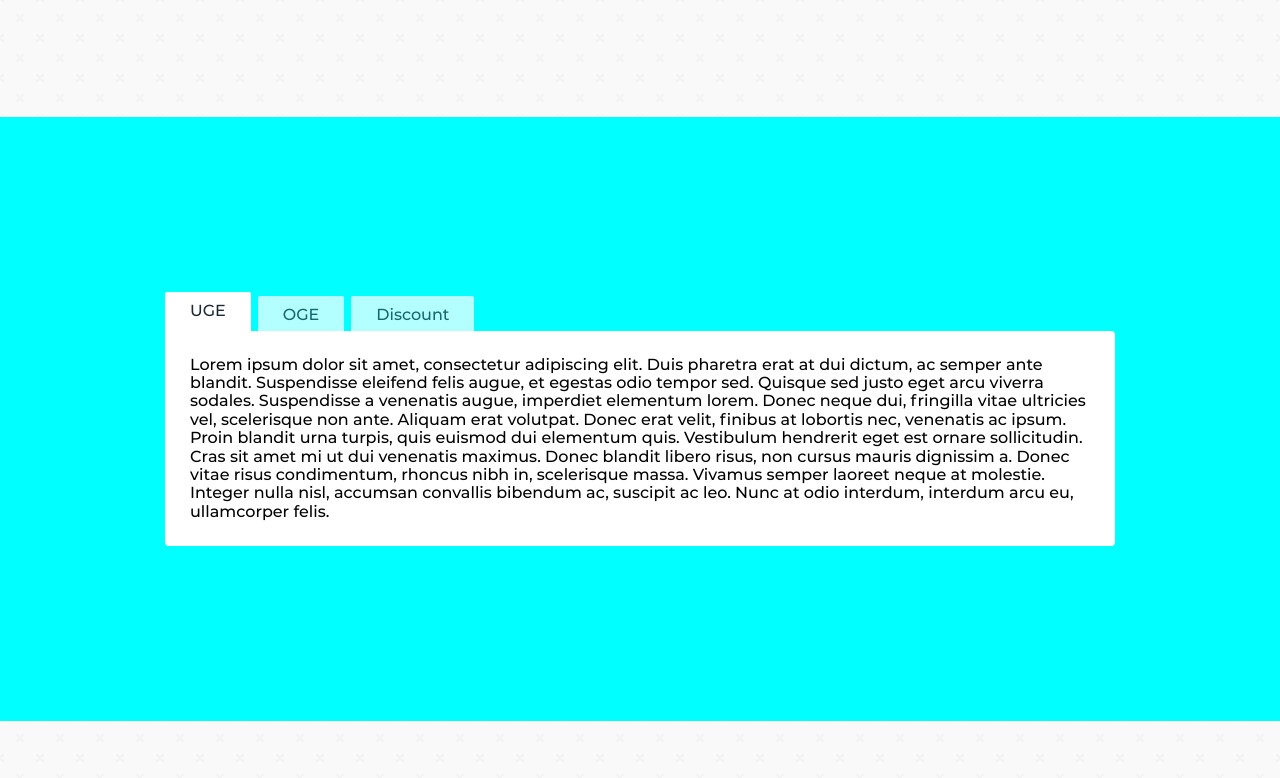
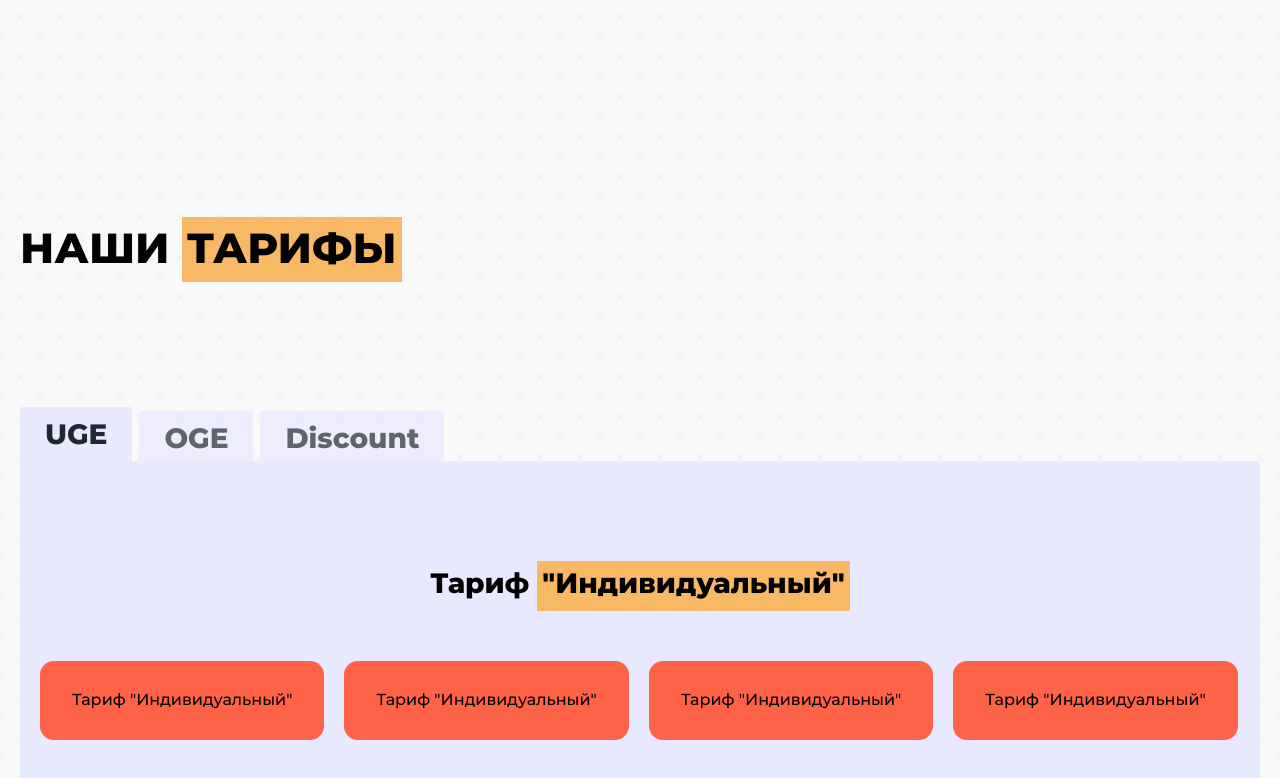
Before and after one commit to Tilsit-S/uge-center, a website: page source/index.html in a window 1280 px wide. Shown: the part 5042-5820 px from the top of the page. Drawn offline with nearby package versions, Linux system fonts and the light colour scheme; files that its build step writes are made by us from their sources.

Commit message:
finished desk

```diff
--- a/source/index.html
+++ b/source/index.html
@@ -620,6 +620,7 @@
 
             <section class="main__price price">
                 <div class="price__wrapper container">
+                    <h3 class="price__title">Наши <span class="achievements__max">тарифы</span></h3>
                     <div class="tabs-container">
                         <ul class="tabs">
                             <li class="active">
@@ -634,11 +635,27 @@
                         </ul>
                         <div class="tabs-content">
                             <div class="tabs-panel active" data-index="0">
-                            <p>Lorem ipsum dolor sit amet, consectetur adipiscing elit. Duis pharetra erat at dui dictum, ac semper ante blandit. Suspendisse eleifend felis augue, et egestas odio tempor sed. Quisque sed justo eget arcu viverra sodales. Suspendisse a venenatis
-                              augue, imperdiet elementum lorem. Donec neque dui, fringilla vitae ultricies vel, scelerisque non ante. Aliquam erat volutpat. Donec erat velit, finibus at lobortis nec, venenatis ac ipsum. Proin blandit urna turpis, quis euismod dui elementum
-                              quis. Vestibulum hendrerit eget est ornare sollicitudin. Cras sit amet mi ut dui venenatis maximus. Donec blandit libero risus, non cursus mauris dignissim a. Donec vitae risus condimentum, rhoncus nibh in, scelerisque massa. Vivamus semper laoreet
-                              neque at molestie. Integer nulla nisl, accumsan convallis bibendum ac, suscipit ac leo. Nunc at odio interdum, interdum arcu eu, ullamcorper felis.</p>
-
+                                <div class="tabs-price">
+                                    <div class="uge-wrapper">
+                                        <div>
+                                            <p class="uge-title">Тариф <span class="achievements__max">"Индивидуальный"</span></p>
+                                        </div>
+                                    </div>
+                                    <ul class="tabs-list">
+                                        <li class="tabs-item">
+                                            <p>Тариф "Индивидуальный"</p>
+                                        </li>
+                                        <li class="tabs-item">
+                                            <p>Тариф "Индивидуальный"</p>
+                                        </li>
+                                        <li class="tabs-item">
+                                            <p>Тариф "Индивидуальный"</p>
+                                        </li>
+                                        <li class="tabs-item">
+                                            <p>Тариф "Индивидуальный"</p>
+                                        </li>
+                                    </ul>
+                                </div>
                             </div>
                             <div class="tabs-panel" data-index="1">
                                 <p>Nam auctor orci nec consectetur lacinia. Fusce finibus efficitur hendrerit. Maecenas sit amet turpis eget velit feugiat luctus. Quisque eu tristique urna, at rhoncus lectus. Nullam non leo quis urna euismod convallis at a nibh. Etiam et bibendum
--- a/source/sass/block/components/price.scss
+++ b/source/sass/block/components/price.scss
@@ -1,5 +1,5 @@
 .price {
-    background-color: aqua;
+    //background-color: aqua;
 
     &__wrapper {
         padding: 100px 20px;
@@ -7,9 +7,8 @@
     }
 
     .tabs-container {
-        max-width: 1000px;
         margin: 50px auto;
-        padding: 25px;
+        padding: 25px 0;
     }
 
     .tabs {
@@ -24,9 +23,12 @@
         display: block;
         position: relative;
         top: 4px;
+        font-size: 28px;
+        line-height: normal;
+        font-weight: bold;
         padding: 10px 25px;
         border-radius: 2px 2px 0 0;
-        background: white;
+        background: #e8e8ff;
         opacity: 0.7;
         transition: all 0.1s ease-in-out;
     }
@@ -40,9 +42,9 @@
     .tabs-content {
         position: relative;
         z-index: 2;
-        padding: 25px;
+        padding: 100px 20px;
         border-radius: 0 4px 4px 4px;
-        background: white;
+        background: #e8e8ff;
     }
 
     .tabs-panel {
@@ -53,8 +55,39 @@
         display: block;
     }
 
-      .tabs-panel p + div {
+    .tabs-panel .tabs-price + div {
         margin-top: 15px;
     }
 
+    .tabs-price {
+        display: flex;
+        flex-direction: column;
     }
+
+    .tabs-list {
+        display: flex;
+        flex-direction: row;
+        flex-wrap: wrap;
+        gap: 20px;
+    }
+
+    .uge-title {
+        font-size: 28px;
+        line-height: normal;
+        font-weight: bold;
+        text-align: center;
+        margin-bottom: 50px;
+
+        .achievements__max {
+            height: 50px;
+        }
+    }
+
+    .tabs-item {
+        display: block;
+        padding: 30px 32px;
+        background-color: tomato;
+        border: none;
+        border-radius: 14px;
+    }
+}
```
Lines whose indentation alone changed are shown as unchanged.
